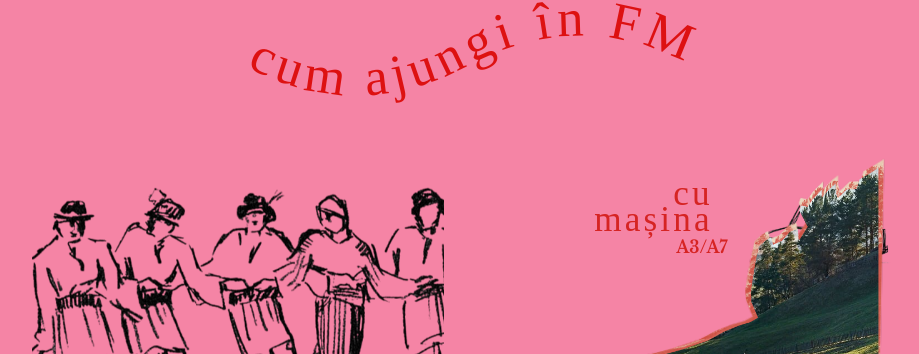
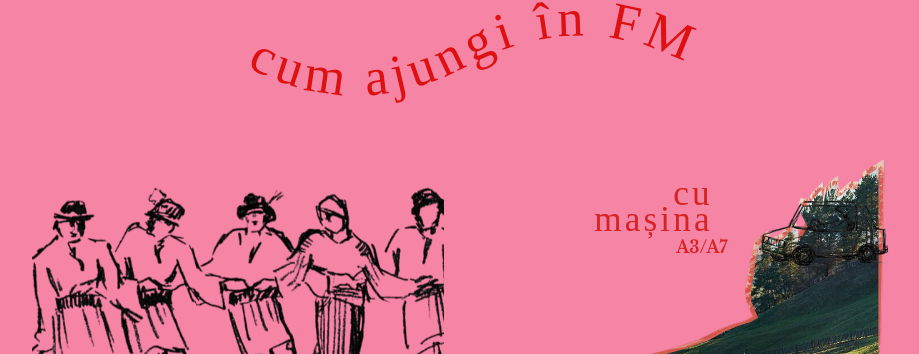
Before and after one commit to emiisandu/wedding-rsvp, a React (Vite) app: page / in a window 1280 px wide. Shown: the part 2688-3042 px from the top of the page, without its empty margins (172-1091 px from the left). Built offline with nearby package versions, Linux system fonts and the light colour scheme; a web font is replaced by a local one.

Commit message:
details section fix (2)

```diff
--- a/src/components/Directions.jsx
+++ b/src/components/Directions.jsx
@@ -8,7 +8,7 @@ export default function Directions() {
     const { t } = useTranslation();
 
     return (
-        <section className=" px-6 bg-pink border-0 mt-20">
+        <section className="relative z-50 px-6 bg-pink border-0 mt-20">
             <div className="relative max-w-4xl mx-auto
                 min-h-[150vh]
                 sm:min-h-[200vh]
@@ -182,7 +182,7 @@ function TravelCard({ title, subtitle, img, align = "left", locationLink = null,
     return (
         <div
             className={[
-                "relative w-[92%] sm:w-[85%] overflow-hidden bg-pink/40 p-4",
+                "relative w-[92%] sm:w-[85%] overflow-hidden bg-pink/40 p-4 z-50",
                 isRight ? "self-end text-right" : "self-start text-left",
             ].join(" ")}
         >
--- a/src/components/HoraReveal.jsx
+++ b/src/components/HoraReveal.jsx
@@ -30,9 +30,9 @@ export default function HoraReveal() {
 
 
     return (
-        <section ref={ref} className="bg-pink px-6">
+         <section ref={ref} className="relative z-0 bg-pink px-6">
             {/* scroll fuel */}
-            <div className="relative mx-auto max-w-4xl h-[150vh] sm:h-[165vh] mt-[-28rem]">
+            <div className="relative mx-auto max-w-4xl h-[150vh] sm:h-[165vh] mt-[-24rem]">
                 {/* pinned viewport */}
                 <div className="sticky top-0 h-screen flex items-center justify-center overflow-hidden">
                     <motion.div style={{ y: sceneLift, opacity: sceneFade }} className="relative w-[92vw] max-w-[520px]">
@@ -62,7 +62,7 @@ export default function HoraReveal() {
                     </motion.div>
                 </div>
 
-            {/* <img
+                {/* <img
                 src="/images/dress-code-2.png"
                 alt="no pic"
                 className="w-32 sm:w-24 h-auto mb-2 pointer-events-none select-none rotate-[-5deg]
```
